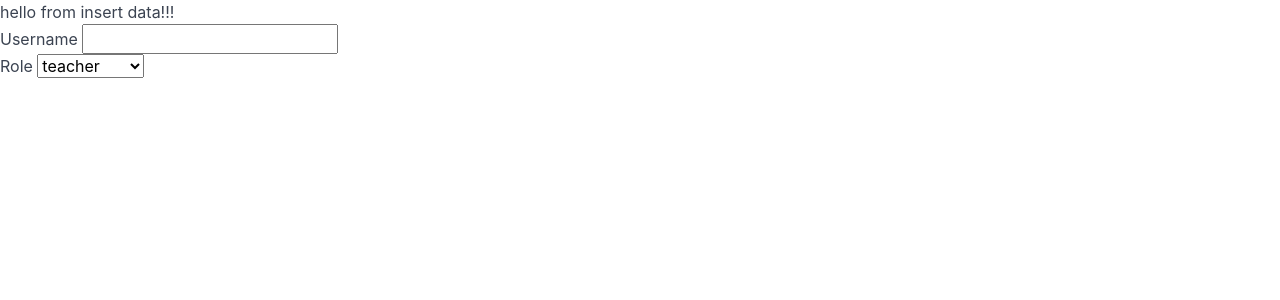
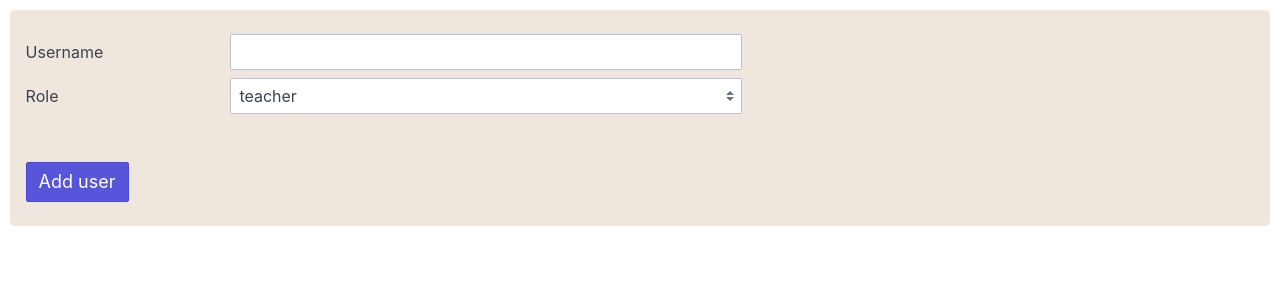
Before and after one commit to vivek1376/assessment_webapp, a Flask app: page /insertdata in a window 1280 px wide. Shown: the top 300 px of the page. Run offline with Flask 2, Linux system fonts and the light colour scheme; data comes from the database, SQL or seed files in the repository; some libraries are stand-ins or nearby versions.

Commit message:
/insertdata working

```diff
--- a/assessment_app/app.py
+++ b/assessment_app/app.py
@@ -1,7 +1,7 @@
-import os
+import os, time, json
 
 from flask import Flask, render_template, request
-from flask_sqlalchemy import SQLAlchemy
+from flask_sqlalchemy import SQLAlchemy, event
 
 from sqlalchemy.sql import func
 
@@ -22,23 +22,21 @@ def create_app():
 
 
     class Role(db.Model):
-        # __tablename__ + "role"
         id = db.Column(db.Integer, primary_key=True)
         name = db.Column(db.Text, nullable=False)
 
         def __repr__(self):
-            return f'<id {self.id}>'
+            return f'<role {self.id, self.name}>'
 
 
     class User(db.Model):
-        # __tablename__ = "user"
         id = db.Column(db.Integer, primary_key=True)
         username = db.Column(db.Text, nullable=False)
         role_id = db.Column(db.Integer, db.ForeignKey(Role.id), nullable=False)
 
         # roles = relationship("Role")
         def __repr__(self):
-            return f'<id {self.id}>'
+            return f'<user {self.id, self.username, self.role_id}>'
 
 
     ## assessment_app.models.testdb = db
@@ -70,11 +68,25 @@ def create_app():
             return render_template('insertdata.html', roles=roles)
 
         # POST
+        print("!!!post called!!", request.json)
 
+        newuser = User(username=request.json['username'], role_id=request.json['roleid'])
+
+        db.session.add(newuser)
+        db.session.commit()
+
+        return json.dumps({"msg":"from insertdata"})
+
+    @webapp.route('/parsefile', methods=['GET', 'POST'])
+    def parsefile():
+        pass
 
 
     @webapp.route('/viewdb')
     def showall():
+        print("users", User.query.all())
+        print("roles", Role.query.all())
+
         return render_template('viewdb.html')
 
 
--- /dev/null
+++ b/assessment_app/static/css/insertdata.css
@@ -0,0 +1,10 @@
+div#wrapper {
+    margin: 0.6em;
+    padding: 1em;
+    background-color: #efe6dd;
+    border-radius: 0.3em;
+}
+
+div#sbmt-btn {
+    margin-top: 3em;
+}
--- a/assessment_app/static/js/insertdata.js
+++ b/assessment_app/static/js/insertdata.js
@@ -1,3 +1,32 @@
 document.addEventListener("DOMContentLoaded", function() {
     console.log("hello from insertdata.js!!!")
+
+
+    document.getElementById("insertdata").addEventListener('submit',
+        function (event) {
+            event.preventDefault();
+            console.log("submit button clicked!!!");
+
+            var roledropdown_obj = document.getElementById('roledropdown');
+            var roleid = parseInt(roledropdown_obj.options[roledropdown_obj.selectedIndex].value);
+
+            var postdata = {
+                'username': document.getElementById('usernameinput').value,
+                'roleid': roleid
+            };
+
+
+            axios.post('/insertdata', postdata, {
+                headers:{
+                    'Content-Type': 'application/json'
+                }
+            }).then(function (response) {
+                console.log("post response:", response['data']);
+
+            }).catch(function (error) {
+                console.log(error);
+            });
+
+        });
+
 });
--- a/assessment_app/templates/insertdata.html
+++ b/assessment_app/templates/insertdata.html
@@ -3,33 +3,44 @@
 <head>
     <meta charset="UTF-8">
     <title>Title</title>
-    <link rel="stylesheet" href="https://cdn.jsdelivr.net/gh/jgthms/minireset.css@master/minireset.min.css">
+<!--    <link rel="stylesheet" href="https://cdn.jsdelivr.net/gh/jgthms/minireset.css@master/minireset.min.css">-->
     <link rel="stylesheet" href="https://unpkg.com/spectre.css/dist/spectre.min.css">
     <link rel="stylesheet" href="{{ url_for('static', filename= 'css/insertdata.css') }}">
 </head>
 <body>
 
-hello from insert data!!!
+<!--hello from insert data!!!-->
 
 <div id="wrapper">
     <div class="main">
-        <form id="insertdata" action="/insertdata" method="post">
-            <div class="">
-                <label for="usernameinput">Username</label>
-                <input id="usernameinput" type="text">
+        <form class="form-horizontal" id="insertdata" action="/insertdata" method="post">
+            <div class="form-group">
+                <div class="col-2 col-sm-7">
+                    <label class="form-label" for="usernameinput">Username</label>
+                </div>
+                <div class="col-5 col-sm-7">
+                    <input class="form-input" id="usernameinput" type="text">
+                </div>
             </div>
-            <div class="">
-                <label for="roledropdown">Role</label>
-                <select id="roledropdown">
-                    {% for role in roles %}
-                      <option>{{ role.name }}</option>
-                    {% endfor %}
-                </select>
+            <div class="form-group">
+                <div class="col-2 col-sm-7">
+                    <label class="form-label" for="roledropdown">Role</label>
+                </div>
+                <div class="col-5 col-sm-7">
+                    <select name="roleid" class="form-select" id="roledropdown">
+                      {% for role in roles %}
+                        <option value="{{ role.id }}">{{ role.name }}</option>
+                      {% endfor %}
+                    </select>
+                </div>
+            </div>
+            <div id="sbmt-btn" class="form-group">
+                <input id="sbmt-btn" type="submit" class="btn btn-primary btn-lg" value="Add user">
             </div>
         </form>
     </div>
 </div>
-
+<script src="https://cdn.jsdelivr.net/npm/axios/dist/axios.min.js"></script>
 <script src="{{ url_for('static', filename= 'js/insertdata.js') }}" crossorigin="anonymous"></script>
 </body>
 
```
